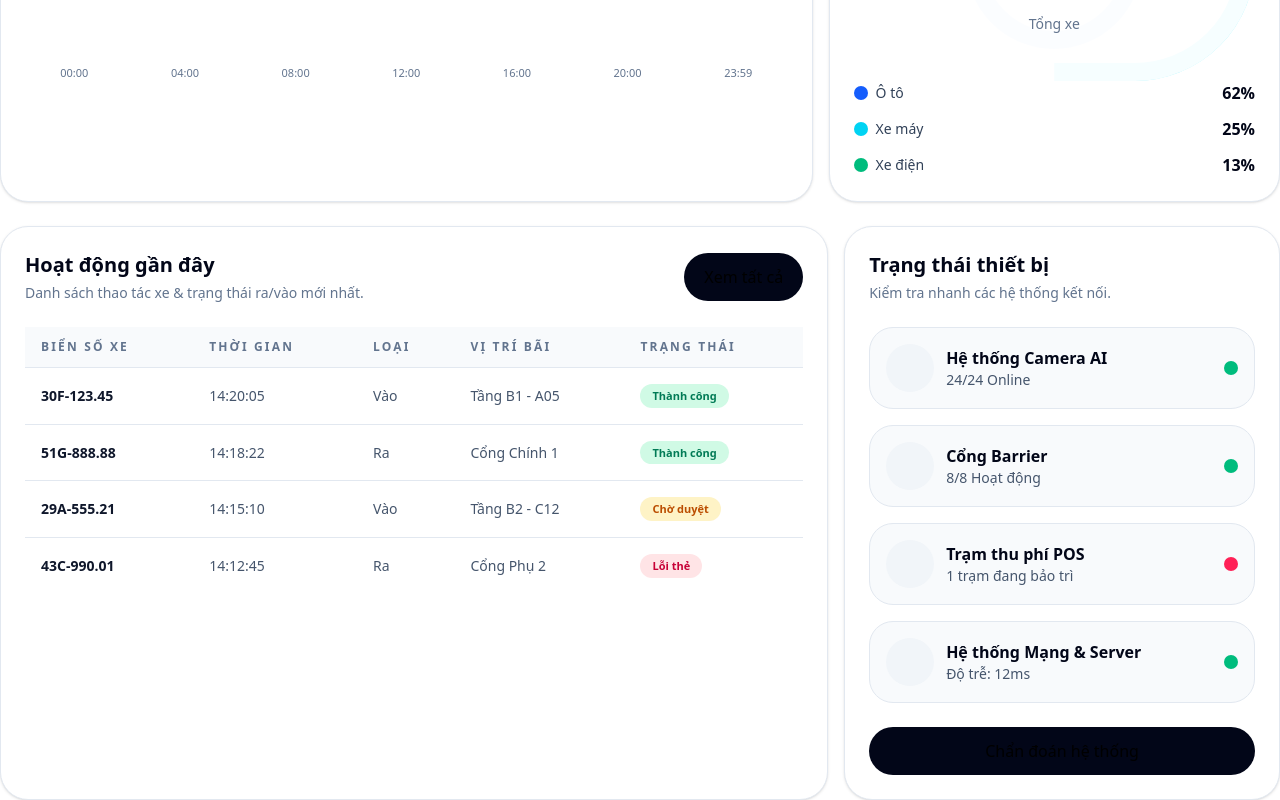
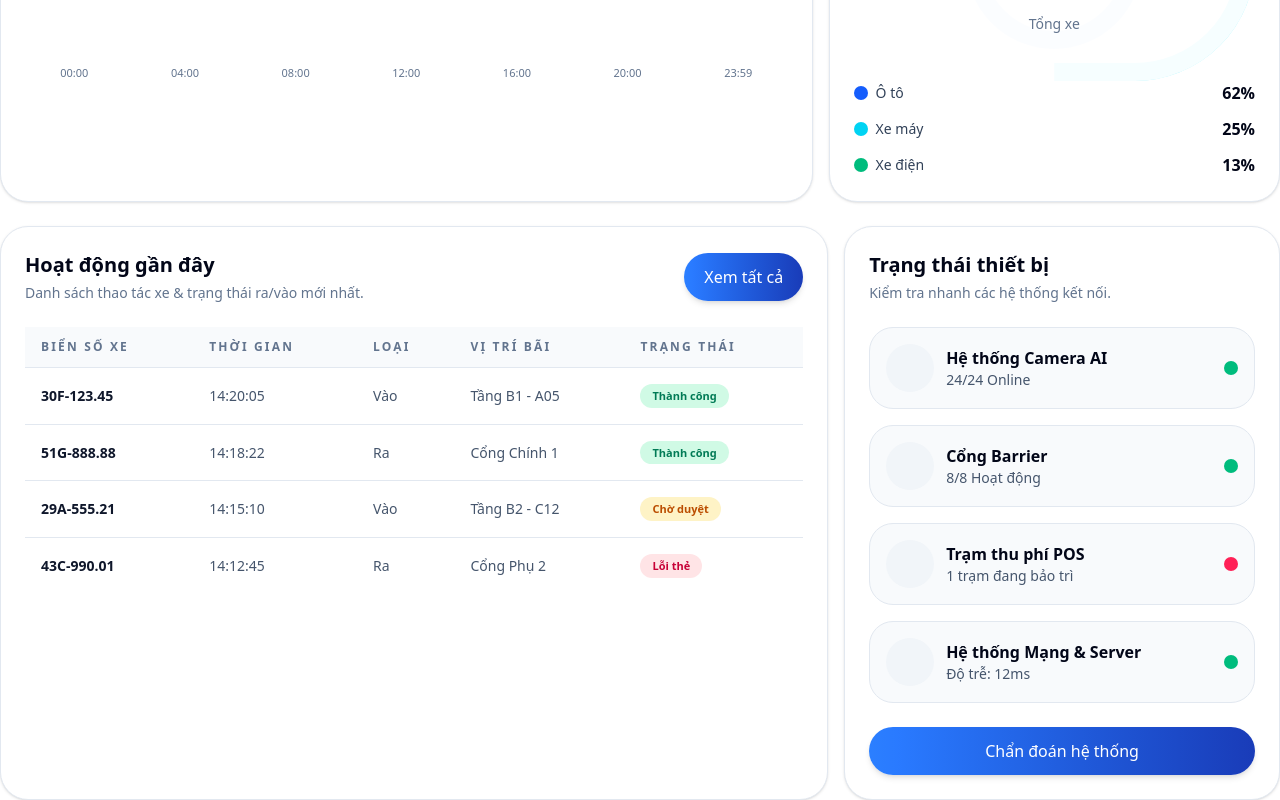
Before and after one commit to dominhdatFPT/FE_Parking_System, a React (Vite) app: page /home in a window 1280 px wide. Shown: the part 558-1358 px from the top of the page. Built offline with nearby package versions, Linux system fonts and the light colour scheme; no server answers.

Commit message:
feat: implement AuditLogPage and HomePage components for administrative monitoring and dashboard overview

```diff
--- a/src/pages/AuditLogPage/AuditLogPage.jsx
+++ b/src/pages/AuditLogPage/AuditLogPage.jsx
@@ -114,9 +114,9 @@ export default function AuditLogPage() {
                     <span className="material-symbols-outlined text-sm">download</span>
                     Xuất CSV
                   </button>
-                  <button className="inline-flex items-center gap-2 rounded-3xl bg-blue-600 px-4 py-3 text-sm font-semibold text-white shadow-sm transition hover:bg-blue-700" type="button" onClick={handleRefresh}>
-                    <span className="material-symbols-outlined text-sm">refresh</span>
-                    Làm mới
+                  <button className="inline-flex items-center gap-2 rounded-3xl bg-gradient-to-r from-blue-500 to-blue-800 px-4 py-3 text-sm font-bold !text-white shadow-md transition-all hover:shadow-lg hover:from-blue-600 hover:to-blue-900" type="button" onClick={handleRefresh}>
+                    <span className="material-symbols-outlined text-sm !text-white">refresh</span>
+                    <span className="!text-white">Làm mới</span>
                   </button>
                 </div>
               </div>
--- a/src/pages/HomePage/HomePage.jsx
+++ b/src/pages/HomePage/HomePage.jsx
@@ -136,8 +136,8 @@ export default function HomePage() {
               <h2 className="text-xl font-semibold text-slate-950">Hoạt động gần đây</h2>
               <p className="mt-1 text-sm text-slate-500">Danh sách thao tác xe & trạng thái ra/vào mới nhất.</p>
             </div>
-            <button className="inline-flex items-center gap-2 rounded-3xl bg-slate-950 px-5 py-3 text-sm font-semibold text-white transition hover:bg-slate-800" type="button">
-              Xem tất cả
+            <button className="inline-flex items-center gap-2 rounded-3xl bg-gradient-to-r from-blue-500 to-blue-800 px-5 py-3 text-sm font-bold !text-white shadow-md transition-all hover:shadow-lg hover:from-blue-600 hover:to-blue-900" type="button">
+              <span className="!text-white">Xem tất cả</span>
             </button>
           </div>
           <div className="overflow-x-auto px-6 pb-6">
@@ -191,8 +191,8 @@ export default function HomePage() {
               </div>
             ))}
           </div>
-          <button className="mt-6 w-full rounded-3xl bg-slate-950 px-5 py-3 text-sm font-semibold text-white transition hover:bg-slate-800" type="button">
-            Chẩn đoán hệ thống
+          <button className="mt-6 w-full rounded-3xl bg-gradient-to-r from-blue-500 to-blue-800 px-5 py-3 text-sm font-bold !text-white shadow-md transition-all hover:shadow-lg hover:from-blue-600 hover:to-blue-900" type="button">
+            <span className="!text-white">Chẩn đoán hệ thống</span>
           </button>
         </section>
       </div>
```
